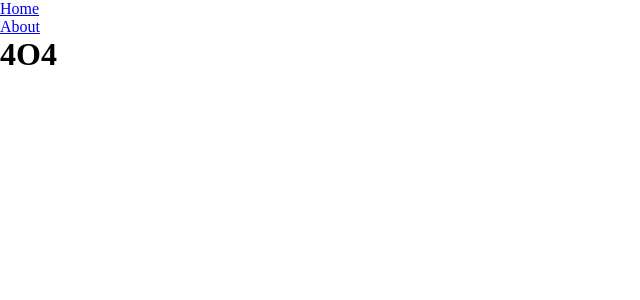
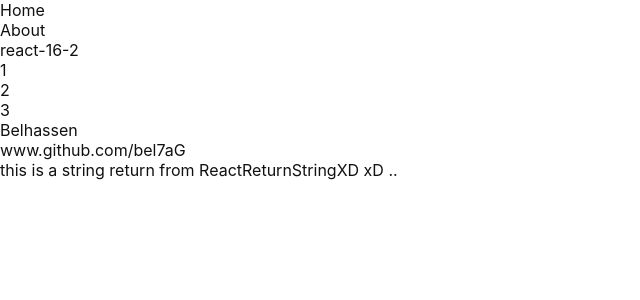
Before and after one commit to bel7aG/react-playground, a React (Create React App) app: page /react-16-2 in a window 1280 px wide. Shown: the top 300 px of the page, without its empty margins (0-640 px from the left). Built offline with nearby package versions, Linux system fonts and the light colour scheme.

Commit message:
Remember the 16.2 future

```diff
--- a/src/components/Header/Header.js
+++ b/src/components/Header/Header.js
@@ -1,7 +1,7 @@
 import React from 'react';
 import { NavLink } from 'react-router-dom';
 
-const Header = () => (
+const Header = ({ me }) => (
   <header className="header">
     <nav className="nav-bar">
       <ul className="list-items">
@@ -11,8 +11,12 @@ const Header = () => (
         <li className="list-item">
           <NavLink to="/About">About</NavLink>
         </li>
+        <li className="list-item">
+          <NavLink to="/react-16-2">react-16-2</NavLink>
+        </li>
       </ul>
     </nav>
+    {me.map((item) => <p>{item}</p>)}
   </header>
 );
 
--- /dev/null
+++ b/src/components/React16.2/React162.js
@@ -0,0 +1,15 @@
+import React, { Component, Fragment } from 'react';
+
+const ReactReturnStringXD = () => (
+  `this is a string return from ReactReturnStringXD xD ..`
+);
+
+export default class React162 extends Component {
+  render() {
+    return (
+      <Fragment>
+        <ReactReturnStringXD />
+      </Fragment>
+    );
+  }
+}
--- /dev/null
+++ b/src/components/React16.2/index.js
@@ -0,0 +1,3 @@
+import React162 from './React162';
+
+export default React162;
--- a/src/components/index.js
+++ b/src/components/index.js
@@ -3,5 +3,6 @@ import Main from './Main';
 import Home from './Home';
 import About from './About';
 import NotFound from './NotFound';
+import React162 from './React16.2';
 
-export { Header, Main, Home, About, NotFound };
+export { Header, Main, Home, About, React162, NotFound };
--- a/src/routers/AppRouter.js
+++ b/src/routers/AppRouter.js
@@ -1,11 +1,11 @@
 import React, { Component } from 'react';
 import { BrowserRouter, Switch, Route } from 'react-router-dom';
-import { Header, Main, Home, About, NotFound } from '../components';
+import { Header, Main, Home, About, React162, NotFound } from '../components';
 
 export default class AppRouter extends Component {
 
   state = {
-    test: [1, 2, 3, "Belhassen", "www.github.com/bel7aG"],
+    me: [1, 2, 3, "Belhassen", "www.github.com/bel7aG"],
     mainClassName: "main-state",
     isOkey: true
   };
@@ -22,13 +22,11 @@ export default class AppRouter extends Component {
     }))
   }
 
-
   onMouseOutMain = () => {
     this.setState(() => ({
       mainClassName: "main-out"
     }))
   }
-
 
   render() {
     return (
@@ -36,6 +34,7 @@ export default class AppRouter extends Component {
         <React.Fragment>
           <Header
             headerToggleBackgroundColor={this.headerToggleBackgroundColor}
+            me={this.state.me}
           />
           <Main
             className={this.state.mainClassName}
@@ -45,6 +44,7 @@ export default class AppRouter extends Component {
             <Switch>
               <Route exact path="/" component={Home} />
               <Route exact path="/about" component={About} />
+              <Route exact path="/react-16-2" component={React162} />
               <Route component={NotFound} />
             </Switch>
           </Main>
--- a/src/styles/index.css
+++ b/src/styles/index.css
@@ -1,3 +1,34 @@
 * {
   padding: 0;
   margin: 0; }
+
+*, *::before, *::after {
+  box-sizing: border-box; }
+
+html {
+  font-size: 62.5%;
+  font-family: -apple-system, BlinkMacSystemFont,
+ "Segoe UI", "Roboto", "Oxygen", "Ubuntu", "Cantarell",
+ "Fira Sans", "Droid Sans", "Helvetica Neue",
+ sans-serif;
+  font-weight: 400;
+  font-style: normal; }
+
+body {
+  overflow-x: hidden;
+  background-color: #fff;
+  color: #111;
+  font-size: 1.6rem;
+  position: relative; }
+
+ul, ol {
+  list-style-type: none; }
+
+a {
+  color: inherit;
+  text-decoration: none; }
+
+button {
+  border: none; }
+  button:focus {
+    outline: none; }
--- a/src/styles/scss/base/_base.scss
+++ b/src/styles/scss/base/_base.scss
@@ -2,3 +2,41 @@
   padding: 0;
   margin: 0;
 }
+
+*, *::before, *::after {
+  box-sizing: border-box;
+}
+
+html {
+  font-size: 62.5%;
+  font-family: -apple-system, BlinkMacSystemFont,
+  "Segoe UI", "Roboto", "Oxygen", "Ubuntu", "Cantarell",
+  "Fira Sans", "Droid Sans", "Helvetica Neue",
+  sans-serif;
+  font-weight: 400;
+  font-style: normal;
+}
+
+body {
+  overflow-x: hidden;
+  background-color: #fff;
+  color: #111;
+  font-size: 1.6rem;
+  position: relative;
+}
+
+ul, ol {
+  list-style-type: none;
+}
+
+a {
+  color: inherit;
+  text-decoration: none;
+}
+
+button {
+  border: none;
+  &:focus {
+    outline: none;
+  }
+}
```
